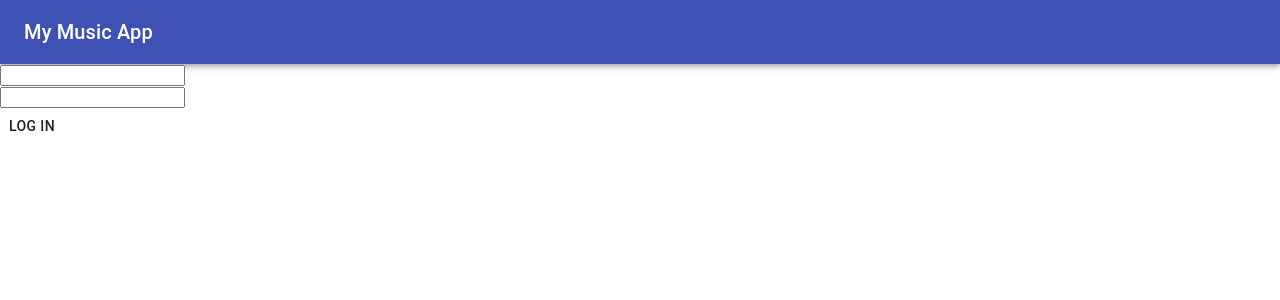
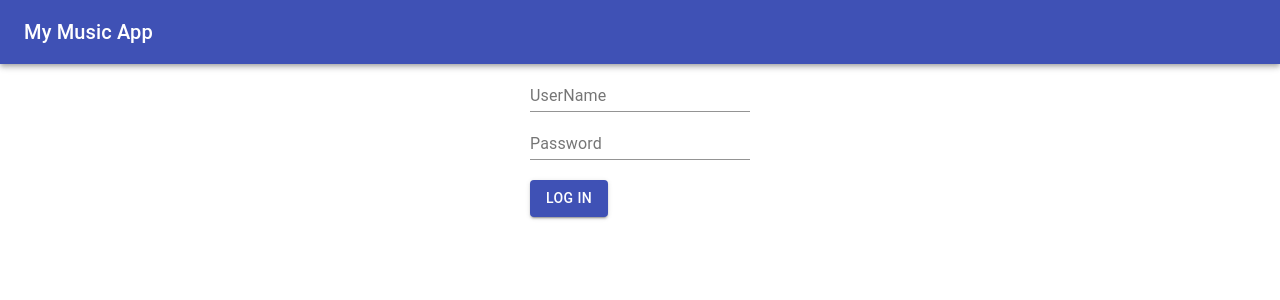
Before and after one commit to mikematt23/myMusicApp, a React (Create React App) app: page / in a window 1280 px wide. Shown: the top 300 px of the page. Built offline with nearby package versions, Linux system fonts and the light colour scheme.

Commit message:
more changes

```diff
--- a/src/App.css
+++ b/src/App.css
@@ -12,7 +12,14 @@
     animation: App-logo-spin infinite 20s linear;
   }
 }
-
+.SignIn{
+  display: flex;
+  justify-items: center;
+  align-content: center;
+  align-items: center;
+  justify-content: center;
+  justify-items: center;
+}
 .App-header {
   background-color: #282c34;
   min-height: 100vh;
--- a/src/App.js
+++ b/src/App.js
@@ -1,13 +1,29 @@
 import React from 'react';
 import './App.css';
-
+import { makeStyles } from '@material-ui/core/styles';
 import Button from '@material-ui/core/Button'
 import Login from './Components/Login'
 
 import NavBar from './Components/Navbar'
 import SimpleCard from './Components/Switch'
 
+import TextField from '@material-ui/core/TextField';
 
+const useStyles = makeStyles((theme) => ({
+  root: {
+    '& > *': {
+      margin: theme.spacing(1),
+      width: '25ch',
+    },
+  },
+}));
+
+const changeState = ()=>{
+  this.setState({
+    isLoggedIn: !this.state.isLoggedIn
+  })
+  console.log(this.state.isLoggedIn)
+}
 
 class App extends React.Component{
   constructor(props){
@@ -25,6 +41,7 @@ class App extends React.Component{
     console.log(this.state.isLoggedIn)
   }
 
+
   render(){
     if(this.state.isLoggedIn){
       return(
@@ -35,17 +52,17 @@ class App extends React.Component{
       )
     } else{
       return(
-        <div>
+        <div >
 
         <NavBar></NavBar>
-          <form>
-            <input type ='text'/>
-            <br/>
-            <input type ='password'/>
-            <br/>
-            < Button onClick ={this.changeState}> Log In</ Button>
-          </form>
+        <div className="SignIn">
+        <form  noValidate autoComplete="off">
+          <TextField id="standard-basic" label="UserName" /><br/>
+          <TextField id="standard-basic" label="Password" /><br/><br/>
+          < Button variant="contained" color="primary" onClick ={this.changeState}> Log In</ Button>
 
+    </form>
+    </div>
 
           <h1></h1>
 
```
